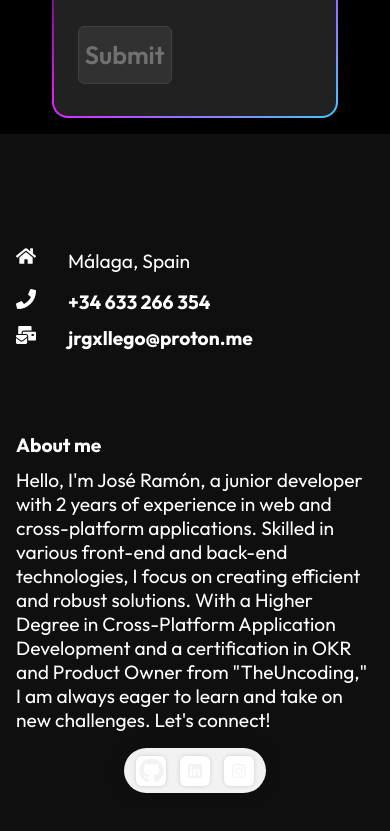
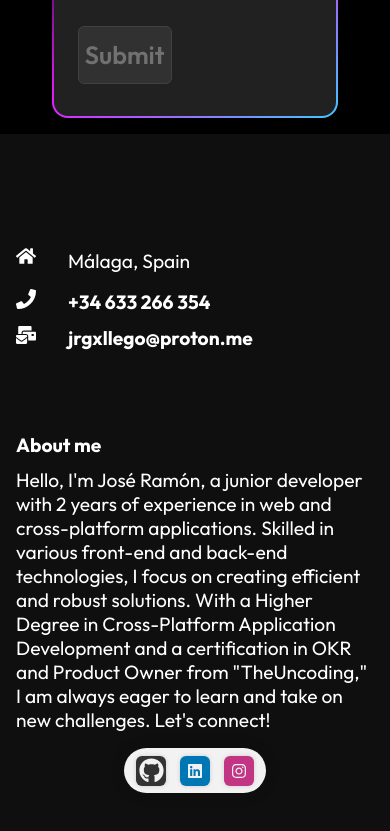
Before and after one commit to jrwithahoodie/react-portfolio-ui, a React (Vite) app: page /#/ in a window 390 px wide. Shown: the part 4362-5193 px from the top of the page. Built offline with nearby package versions, Linux system fonts and the light colour scheme.

Commit message:
[ADD] - footer social media working and styles for mobiles

```diff
--- a/src/components/Footer/Footer.jsx
+++ b/src/components/Footer/Footer.jsx
@@ -33,13 +33,13 @@ const Footer = () => {
                 Hello, I'm José Ramón, a junior developer with 2 years of experience in web and cross-platform applications. Skilled in various front-end and back-end technologies, I focus on creating efficient and robust solutions. With a Higher Degree in Cross-Platform Application Development and a certification in OKR and Product Owner from "TheUncoding," I am always eager to learn and take on new challenges. Let's connect!
                 </p>
                 <div className="social">
-                    <a href="github.com/jrwithahoodie" className="social-button github">
+                    <a href="https://www.github.com/jrwithahoodie" className="social-button github">
                         <FaGithub className="cf-icon-svg"></FaGithub>
                     </a>
-                    <a href="github.com/jrwithahoodie" className="social-button linkedin">
+                    <a href="https://www.linkedin.com/in/jos%C3%A9-ram%C3%B3n-gallego-v%C3%A9lez-92b738242?utm_source=share&utm_campaign=share_via&utm_content=profile&utm_medium=ios_app" className="social-button linkedin">
                         <FaLinkedin className="cf-icon-svg"></FaLinkedin>
                     </a>
-                    <a href="github.com/jrwithahoodie" className="social-button instagram">
+                    <a href="https://www.instagram.com/jr.withahoodie" className="social-button instagram">
                         <FaInstagram className="cf-icon-svg"></FaInstagram>
                     </a>
                 </div>
--- a/src/components/Footer/FooterStyles.css
+++ b/src/components/Footer/FooterStyles.css
@@ -72,18 +72,6 @@
   height: 20px;
 }
 
-.facebook {
-  background-color: #3b5998;
-}
-
-.facebook svg {
-  fill: #f2f2f2;
-}
-
-.facebook:hover svg {
-  fill: #3b5998;
-}
-
 .github {
   background-color: #333;
 }
@@ -144,4 +132,16 @@ p {
     background-color: #fff;
     box-shadow: 0px 0px 4px #00000027;
   }
+
+  .github {
+    background-color: #333;
+  }
+
+  .linkedin {
+    background-color: #0077b5;
+  }
+
+  .instagram {
+    background-color: #c13584;
+  }
 }
```
